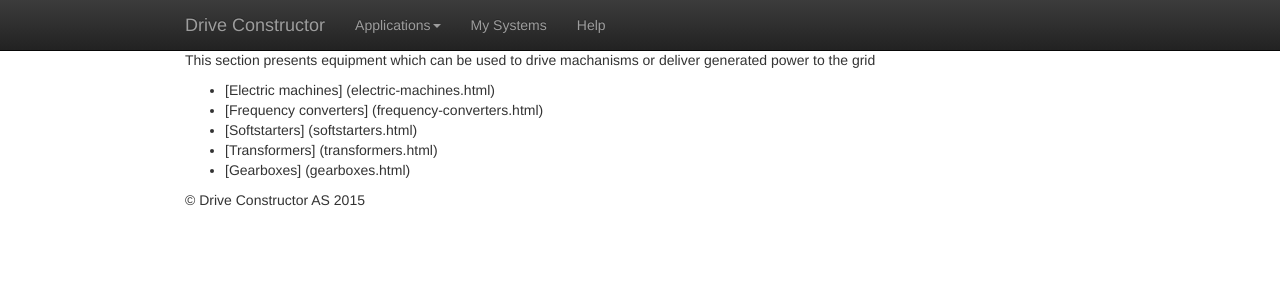
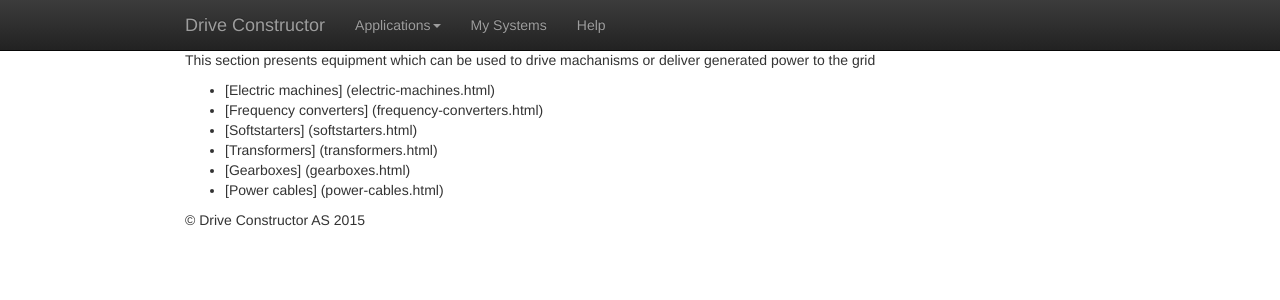
Before and after one commit to Alexey1Gavrilov/drive-constructor-site, a Jekyll site: the page built from help/equipment.md, in a window 1280 px wide. Shown: the top 300 px of the page. Built offline with Jekyll 4.4.1, drawn with Linux system fonts in a browser that asks for light colours.

Commit message:
Update equipment.md

```diff
--- a/help/equipment.md
+++ b/help/equipment.md
@@ -12,3 +12,4 @@
 * [Softstarters] (softstarters.html)
 * [Transformers] (transformers.html)
 * [Gearboxes] (gearboxes.html)
+* [Power cables] (power-cables.html)
```
